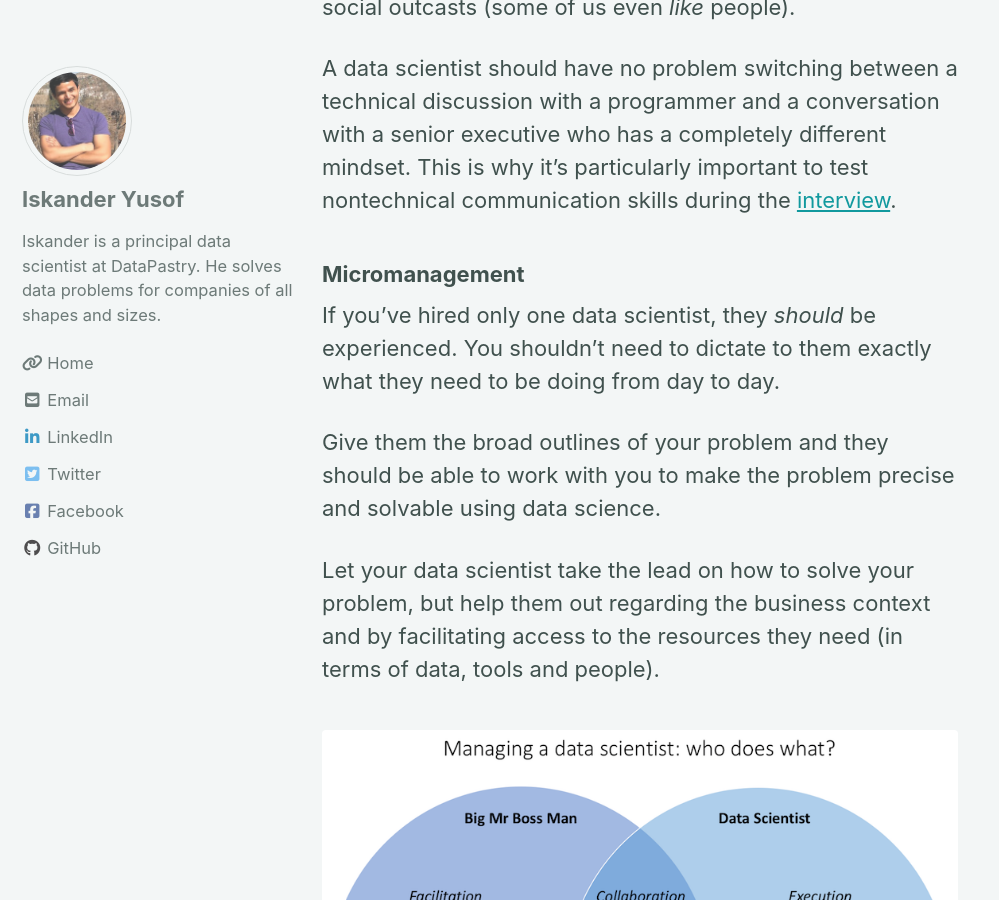
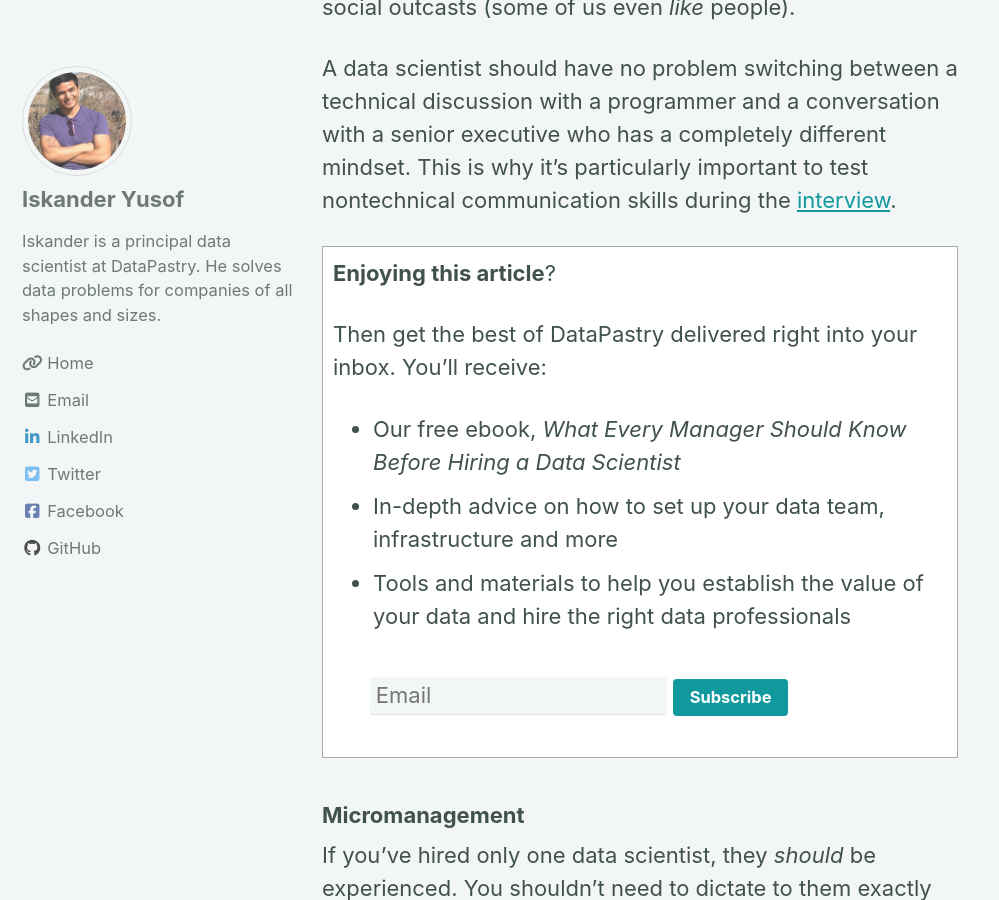
Before and after one commit to datapastry/datapastry.github.io, a Jekyll site: the page built from _posts/2019-08-07-get-the-most-value-from-your-data-scientist.md, in a window 1280 px wide and 900 px high, scrolled down 4006 px. Shown: the whole window, without its empty margins (0-999 px from the left). Built offline with Jekyll 4.4.1, drawn with Linux system fonts in a browser that asks for light colours; cached includes are drawn as plain includes; nearby versions of some CDN libraries.

Commit message:
Put mailing list promotion in more places

```diff
--- /dev/null
+++ b/_includes/post_promo.html
@@ -0,0 +1,11 @@
+<div class="newsletter_promo" id="newsletter_subscribe" markdown="1">
+**Enjoying this article**?
+
+Then get the best of DataPastry delivered right into your inbox. You'll receive:
+* Our free ebook, *What Every Manager Should Know Before Hiring a Data Scientist*
+* In-depth advice on how to set up your data team, infrastructure and more
+* Tools and materials to help you establish the value of your data and hire the right data professionals
+<form name="newsletter" method="POST" data-netlify="true">
+    <input type="email" name="email" placeholder="Email" autocomplete="email" /> <button type="submit" class="btn btn--primary">Subscribe</button>
+</form>
+</div>
--- a/_posts/2019-08-07-get-the-most-value-from-your-data-scientist.md
+++ b/_posts/2019-08-07-get-the-most-value-from-your-data-scientist.md
@@ -59,7 +59,7 @@ If this isn’t possible (e.g. you have a distributed team), at least ensure it
 Also, don’t assume that because data scientists are highly technical, they won’t know how to talk to people in a nontechnical way. Unlike software engineers, we’re not all social outcasts (some of us even _like_ people).
 
 A data scientist should have no problem switching between a technical discussion with a programmer and a conversation with a senior executive who has a completely different mindset. This is why it’s particularly important to test nontechnical communication skills during the [interview]({{ site.baseurl }}{% post_url 2019-08-06-what-should-a-data-scientist-know %}).
-
+{% include post_promo.html %}
 ### Micromanagement
 
 If you’ve hired only one data scientist, they _should_ be experienced. You shouldn’t need to dictate to them exactly what they need to be doing from day to day.
```
Also changed, not shown: _posts/2019-08-06-what-should-a-data-scientist-know.md (+1 -1 lines), _posts/2019-08-08-what-your-data-scientist-should-be-doing.md (+1 -1 lines), _posts/2019-08-09-how-to-successfully-deliver-a-data-science-project.md (+1 -1 lines), _posts/2019-08-18-what-data-scientists-actually-do-all-day.md (+1 -1 lines), _posts/2019-08-19-are-you-ready-for-data-science.md (+1 -1 lines).
